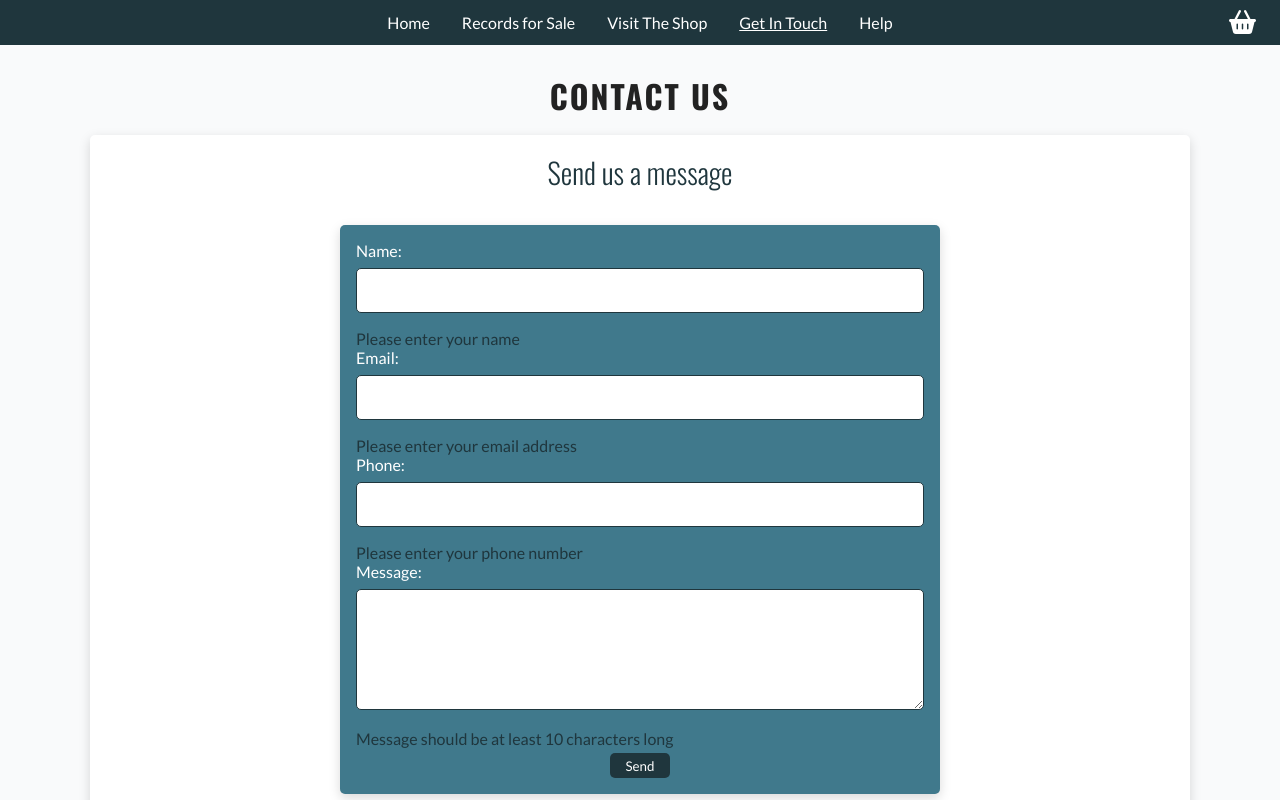
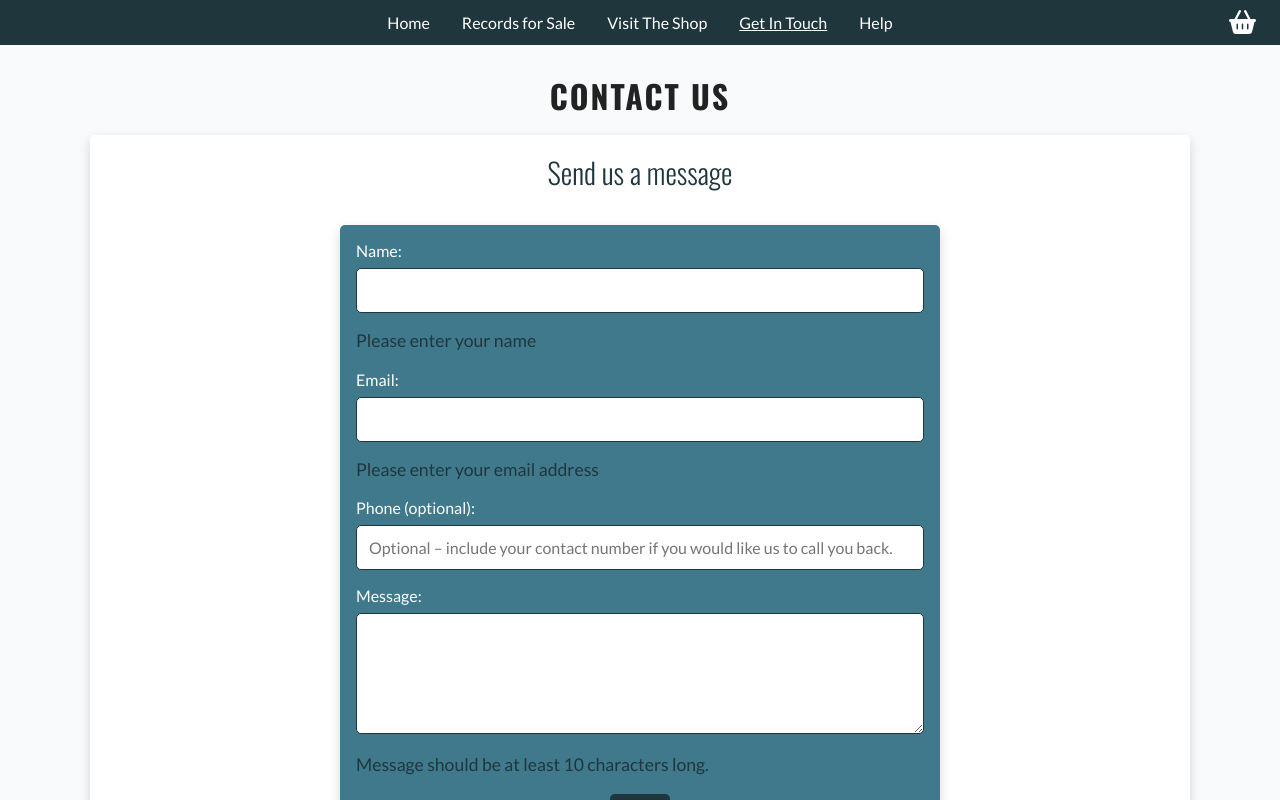
Before and after one commit to dvhzldn/almond-river-records, a Next.js app: page /contact in a window 1280 px wide. Shown: the top 800 px of the page. Built offline with nearby package versions, Linux system fonts and the light colour scheme.

Commit message:
Contact form improvements

```diff
--- a/src/app/contact/page.tsx
+++ b/src/app/contact/page.tsx
@@ -130,7 +130,6 @@ export default function ContactPage() {
 							name="csrf_token"
 							value={formData.csrf_token}
 						/>
-
 						<label htmlFor="full_name">Name:</label>
 						<input
 							type="text"
@@ -145,11 +144,10 @@ export default function ContactPage() {
 							aria-describedby="name-error"
 						/>
 						{formData.full_name === "" && (
-							<p id="name-error" className="error-text">
+							<p id="name-error" className="text">
 								Please enter your name
 							</p>
 						)}
-
 						<label htmlFor="contact_email">Email:</label>
 						<input
 							type="email"
@@ -167,33 +165,21 @@ export default function ContactPage() {
 							aria-describedby="email-error"
 						/>
 						{formData.contact_email === "" && (
-							<p id="email-error" className="error-text">
+							<p id="email-error" className="text">
 								Please enter your email address
 							</p>
 						)}
-
-						<label htmlFor="phone_number">Phone:</label>
+						<label htmlFor="phone_number">Phone (optional):</label>
 						<input
 							type="tel"
 							id="phone_number"
 							name="phone_number"
 							value={formData.phone_number}
 							onChange={handleChange}
-							required
 							autoComplete="tel"
 							inputMode="tel"
-							aria-required="true"
-							aria-invalid={
-								formData.phone_number === "" ? "true" : "false"
-							}
-							aria-describedby="phone-error"
+							placeholder="Optional – include your contact number if you would like us to call you back."
 						/>
-						{formData.phone_number === "" && (
-							<p id="phone-error" className="error-text">
-								Please enter your phone number
-							</p>
-						)}
-
 						<label htmlFor="user_message">Message:</label>
 						<textarea
 							id="user_message"
@@ -209,11 +195,10 @@ export default function ContactPage() {
 							aria-describedby="message-error"
 						/>
 						{formData.user_message.length < 10 && (
-							<p id="message-error" className="error-text">
-								Message should be at least 10 characters long
+							<p id="message-error" className="text">
+								Message should be at least 10 characters long.
 							</p>
 						)}
-
 						{/* Honeypot (hidden) */}
 						<input
 							type="text"
@@ -224,11 +209,9 @@ export default function ContactPage() {
 							autoComplete="off"
 							tabIndex={-1}
 						/>
-
 						<button type="submit" disabled={!canSubmit || submitting}>
 							{submitting ? "Sending..." : "Send"}
 						</button>
-
 						{status !== "idle" && (
 							<div role="status" aria-live="polite">
 								{status === "success"
--- a/src/lib/resendContactEmail.ts
+++ b/src/lib/resendContactEmail.ts
@@ -11,11 +11,11 @@ export async function sendContactEmail(data: ContactFormData) {
 	const resend = new Resend(process.env.RESEND_TRANSACTIONAL_API_KEY!);
 
 	const text = `
-New Contact Form Submission
+Contact Form Submission
 
 Name: ${data.full_name}
 Email: ${data.contact_email}
-Phone: ${data.phone_number}
+${data.phone_number ? `Phone: ${data.phone_number}\n` : ""}
 
 Message:
 ${data.user_message}
@@ -28,9 +28,9 @@ Almond River Records
 
 	try {
 		await resend.emails.send({
-			from: "Almond River Contact Form <noreply@orders.almondriverrecords.online>",
+			from: "Almond River Records Contact Form <noreply@orders.almondriverrecords.online>",
 			to: [toEmail],
-			subject: "New Contact Form Submission",
+			subject: "Contact Form Submission",
 			replyTo: data.contact_email,
 			text,
 		});
```
